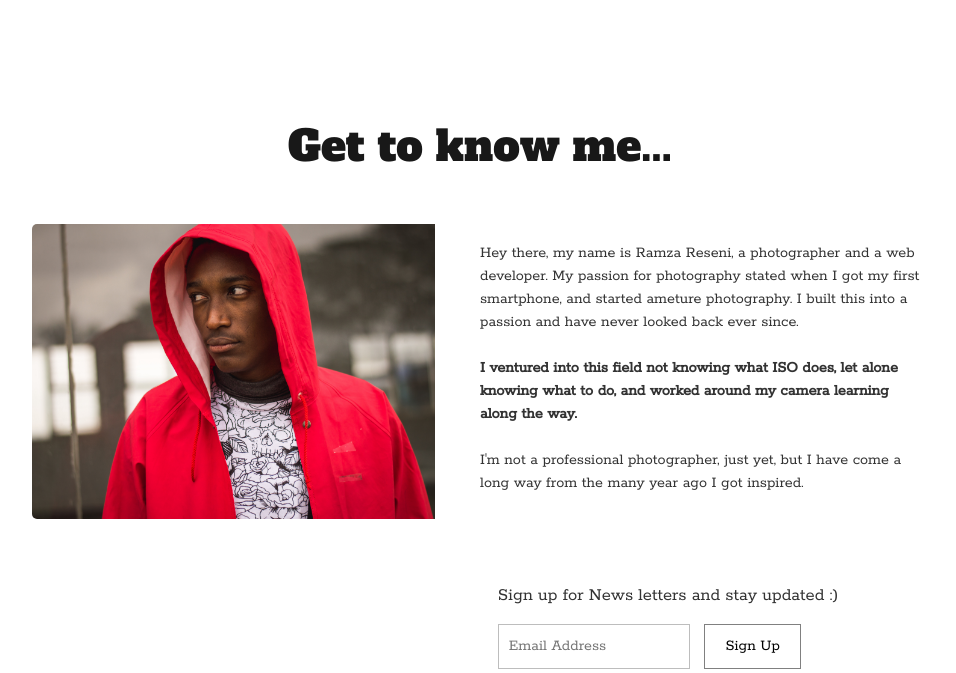
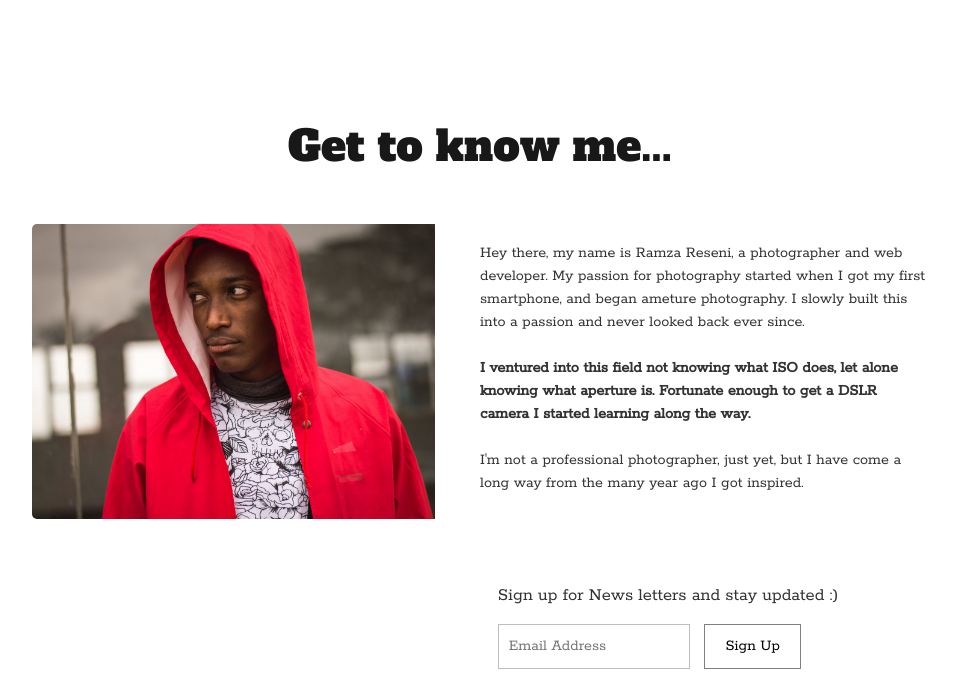
Before and after one commit to ramza007/Photography.io, a Django app: page / in a window 1280 px wide. Shown: the part 752-1425 px from the top of the page, without its empty margins (160-1116 px from the left). Run offline with Django 3.2, Linux system fonts and the light colour scheme; some libraries are stand-ins or nearby versions.

Commit message:
- Modification to views module, removing database fetch view - Changed container padding to accomodate various devices on index template - Modified template favicon - Made modifications to the index template intro statement - Modified photos template statements - Changed timezone in settings module

```diff
--- a/alpha/static/css/index.css
+++ b/alpha/static/css/index.css
@@ -25,7 +25,7 @@ h4{
 .container1{
     background-image: url(../images/ramza3.JPG);
     background-size: 100%;
-    padding: 25%;
+    padding: 25vw;
     background-repeat: no-repeat;
     background-attachment: fixed;
     text-align: center;
--- a/alpha/templates/base.html
+++ b/alpha/templates/base.html
@@ -5,7 +5,7 @@
 
 <head>
     <!-- links go here -->
-        <link rel="shortcut icon" href="{% static 'images/emoji12.png' %}">
+        <link rel="shortcut icon" href="{% static 'images/emoji12.ico' %}">
 
     <!-- links end here -->
 
--- a/alpha/templates/index.html
+++ b/alpha/templates/index.html
@@ -36,12 +36,12 @@
 
     <img align="left" src="../static/images/ramza2.JPG" style="width: 50%; height: 100%;">
     <p align="right" style="text-align: left; padding-left: 50%; ">
-            Hey there, my name is Ramza Reseni, a photographer and a web developer. My passion for photography stated when I got my first smartphone, and started ameture photography. I built this into a passion and have never looked back ever since.
+            Hey there, my name is Ramza Reseni, a photographer and web developer. My passion for photography started when I got my first smartphone, and began ameture photography. I slowly built this into a passion and never looked back ever since.
 
             <br><br>
 
             <b>
-                I ventured into this field not knowing what ISO does, let alone knowing what to do, and worked around my camera learning along the way.
+                I ventured into this field not knowing what ISO does, let alone knowing what aperture is. Fortunate enough to get a DSLR camera I started learning along the way.
             </b>
 
             <br><br>
--- a/alpha/views.py
+++ b/alpha/views.py
@@ -4,6 +4,7 @@ from .models import Location, Timeshot, Details, Image, NewsletterRecepients
 from .forms import NewsLetterForm
 from django.http import HttpResponse, Http404, HttpResponseRedirect
 from .email import send_welcome_email
+
 
 # Create your views here.
 def index(request):
@@ -12,11 +13,7 @@ def index(request):
 
 def photos(request):
     title = "Ramza | Photography"
-
-    image = []
-    for image in image:
-        image.append(image)
-    return render(request, 'photos.html', {"title": title, "image": image})
+    return render(request, 'photos.html', {"title": title})
 
 def email(request):
     title = "Ramza | Email"
--- a/omega/settings.py
+++ b/omega/settings.py
@@ -111,7 +111,7 @@ AUTH_PASSWORD_VALIDATORS = [
 
 LANGUAGE_CODE = 'en-us'
 
-TIME_ZONE = 'Africa/Nairobi'
+TIME_ZONE = 'US/Eastern'
 
 USE_I18N = True
 
```
Also changed, not shown: alpha/templates/photos.html (+20 -3 lines), alpha/urls.py (line endings or trailing spaces), media/photos/mkbhd-chevron.jpg (added), 1 other file.
